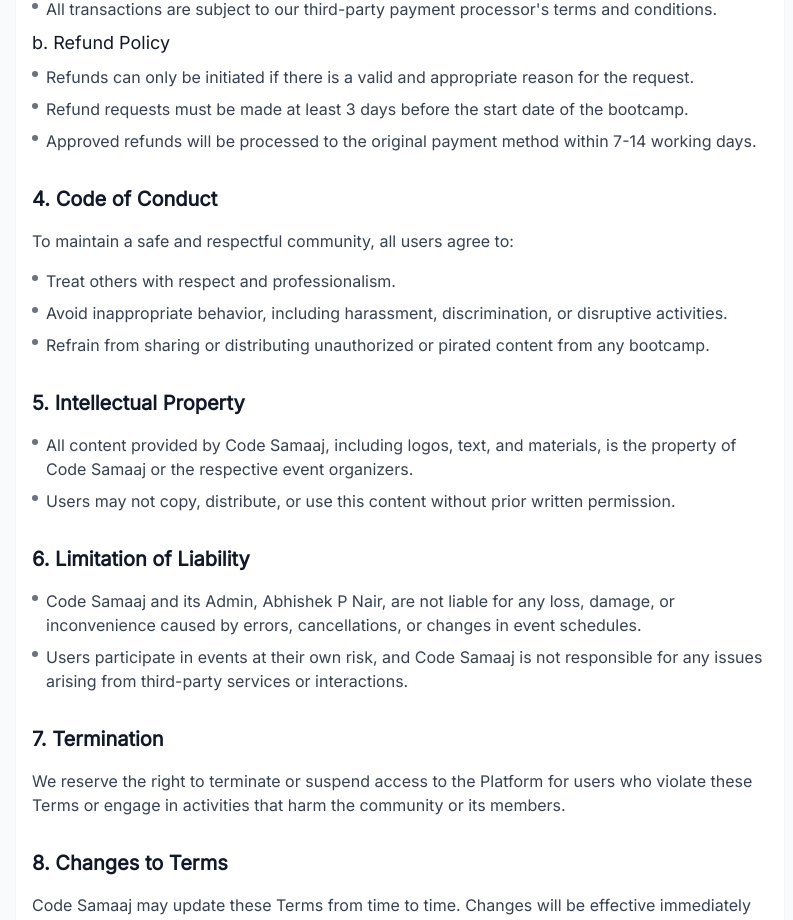
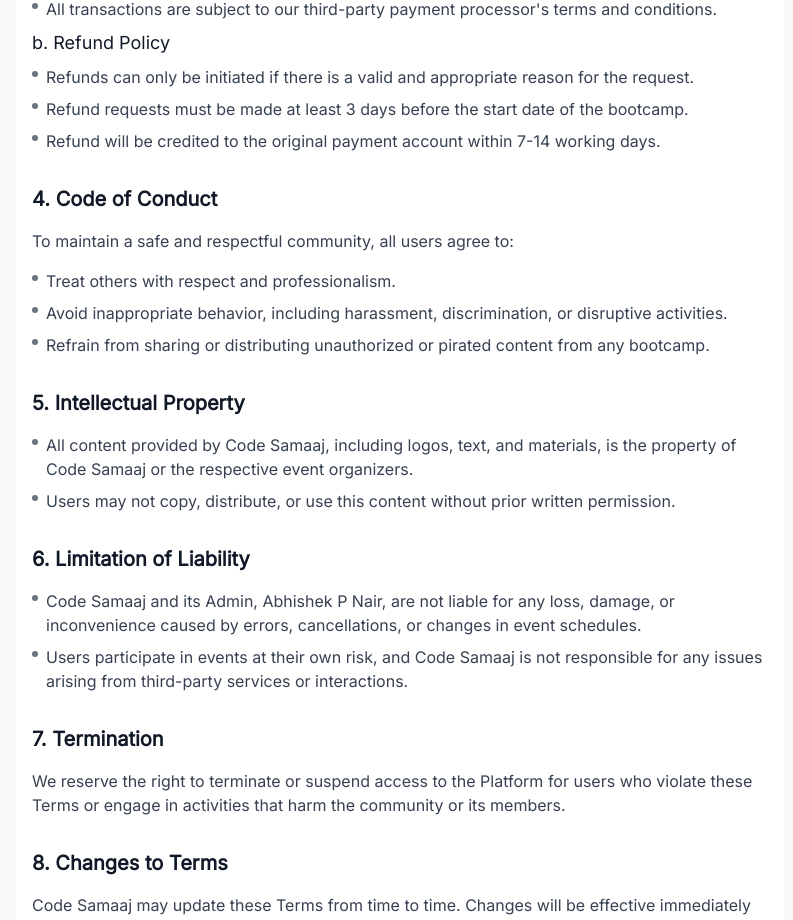
Before and after one commit to poswalsameer/Code-Samaaj, a Next.js app in the folder codesamaaj/: page /terms-and-conditions in a window 1280 px wide. Shown: the part 840-1760 px from the top of the page, without its empty margins (240-1033 px from the left). Built offline with nearby package versions, Linux system fonts and the light colour scheme.

Commit message:
minor changes

```diff
--- a/codesamaaj/src/app/payment-gateway/page.tsx
+++ b/codesamaaj/src/app/payment-gateway/page.tsx
@@ -23,7 +23,7 @@
             <button className="h-9 w-32 rounded-md bg-gray-800 text-white hover:bg-gray-700"
             onClick={() => router.push("/signup")}
             >
-              Add to Cart
+              Pay Now
             </button>
           </div>
         </div>
--- a/codesamaaj/src/app/terms-and-conditions/page.tsx
+++ b/codesamaaj/src/app/terms-and-conditions/page.tsx
@@ -70,7 +70,7 @@
             <ul className="list-none space-y-2">
               <ListItem>Refunds can only be initiated if there is a valid and appropriate reason for the request.</ListItem>
               <ListItem>Refund requests must be made at least 3 days before the start date of the bootcamp.</ListItem>
-              <ListItem>Approved refunds will be processed to the original payment method within 7-14 working days.</ListItem>
+              <ListItem>Refund will be credited to the original payment account within 7-14 working days.</ListItem>
             </ul>
           </Section>
 
```
